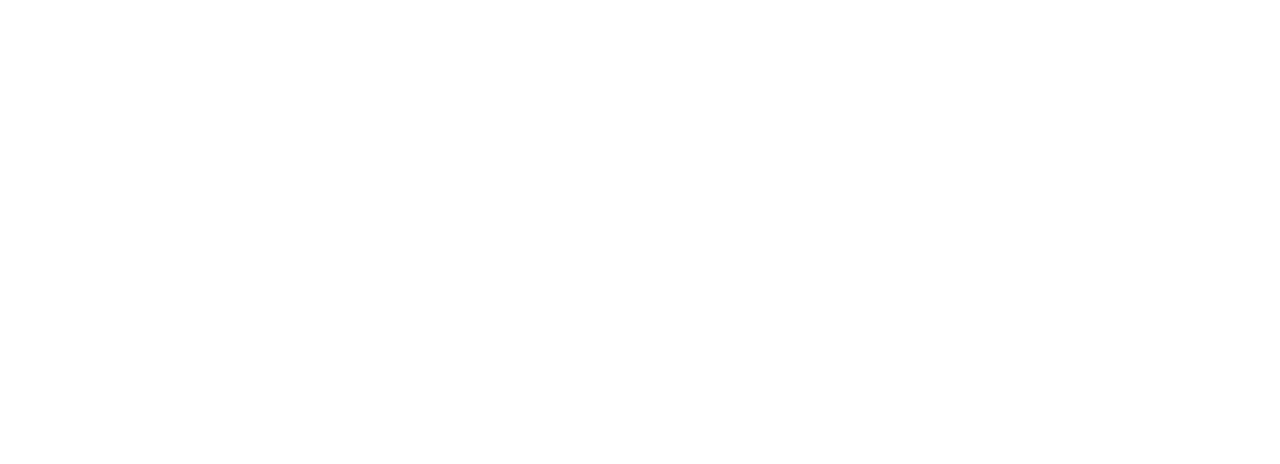
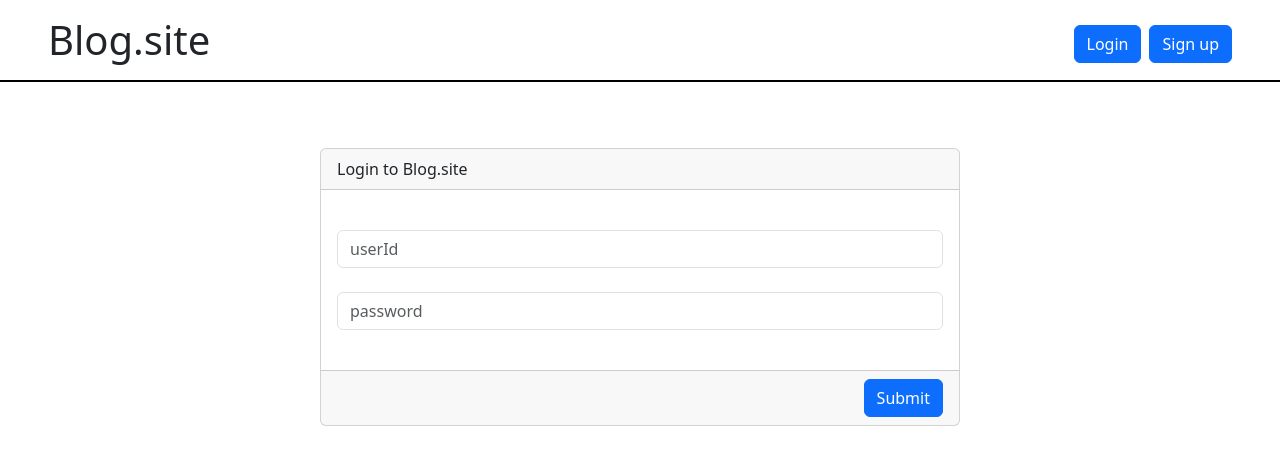
Before and after one commit to AsherSSB/CS-312-MiniProject-4, a React (Create React App) app in the folder client/: page /login in a window 1280 px wide. Before the commit this address had no page. Shown: the top 464 px of the page. Built offline with nearby package versions, Linux system fonts and the light colour scheme.

Commit message:
adds Login page

```diff
--- a/client/src/App.js
+++ b/client/src/App.js
@@ -2,13 +2,15 @@
 import { BrowserRouter, Routes, Route } from 'react-router-dom'
 import { HomePage } from './components/HomePage';
 import { Signup } from './components/Signup';
+import { Login } from './components/Login';
 
 function App() {
     return (
         <BrowserRouter>
             <Routes>
-                <Route path="/" element={<HomePage />} />
-                <Route path="/signup" element={<Signup />} />
+                <Route path="/" element={ <HomePage /> } />
+                <Route path="/signup" element={ <Signup /> } />
+                <Route path="/login" element={ <Login /> } />
             </Routes>
         </BrowserRouter>
     );
--- /dev/null
+++ b/client/src/components/Login.jsx
@@ -0,0 +1,82 @@
+import { Button, Card, Form } from 'react-bootstrap'
+import { Header } from './Header'
+import { useState } from 'react'
+
+function setLocalStorageUserId(userId, timeToLive) {
+    const time = new Date();
+    const expirationTime = time.getTime() + timeToLive;
+
+    const data = {
+        userId: userId,
+        ttl: expirationTime
+    }
+
+    localStorage.setItem('userId', JSON.stringify(data));
+}
+
+function Login() {
+    const [userId, setUserId] = useState('');
+    const [password, setPassword] = useState('');
+
+    const [errorDisplay, setErrorDisplay] = useState('d-none');
+
+    let errorClasses = `text-danger ${errorDisplay}`;
+
+    function submitLogin(event) {
+        event.preventDefault();
+        const data = { userid: userId, password: password };
+        const dataJson = JSON.stringify(data);
+
+        fetch('/api/login', {
+            method: 'POST',
+            headers: {
+                'Content-Type': 'application/json'
+            },
+            body: dataJson
+        })
+        .then(response => {
+            if (!response.ok) {
+                setErrorDisplay('');
+                throw new Error('unauthorized');
+            }
+
+            return response.json()
+        })
+        .then(data => {
+            setLocalStorageUserId(data.userId, data.ttl);
+            window.location.href = '/';
+        })
+        .catch(err => {
+            console.error('Error while logging in, ', err);
+        });
+    }
+
+    return (
+        <div>
+            <Header />
+
+            <Form className='d-flex justify-content-center'>
+                <Card className='w-50 my-5'>
+                    <Card.Header>Login to Blog.site</Card.Header>
+
+                    <Card.Body>
+                        <Form.Group className='my-4'>
+                            <Form.Control type='text' placeholder='userId' onChange={(e) => setUserId(e.target.value)} />
+                            <Form.Text className={errorClasses}>Invalid User Id or Password</Form.Text>
+                        </Form.Group>
+
+                        <Form.Group className='my-4'>
+                            <Form.Control type='password' placeholder='password' onChange={(e) => setPassword(e.target.value)} />
+                        </Form.Group>
+                    </Card.Body>
+
+                    <Card.Footer className='d-flex justify-content-end'>
+                        <Button onClick={(e) => submitLogin(e)}>Submit</Button>
+                    </Card.Footer>
+                </Card>
+            </Form>
+        </div>
+    );
+}
+
+export { Login };
```
